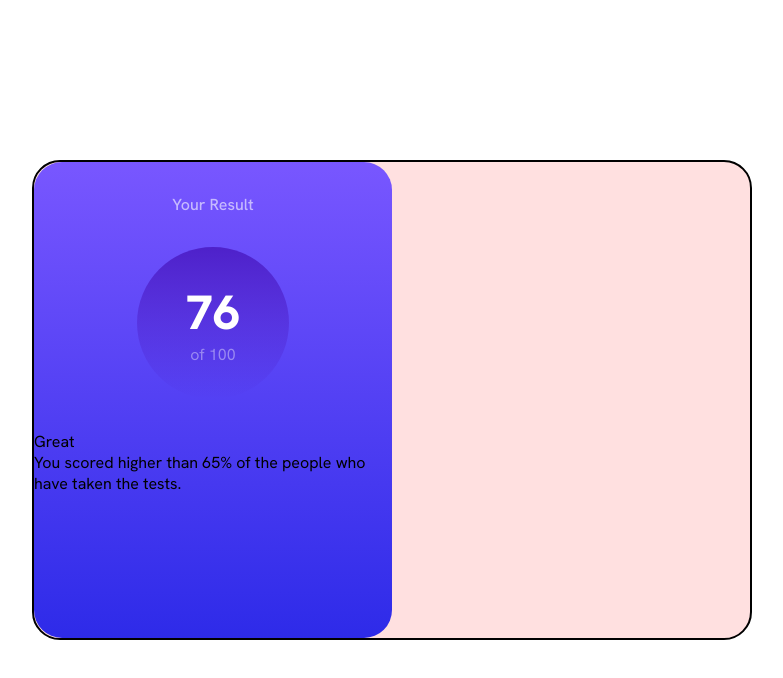
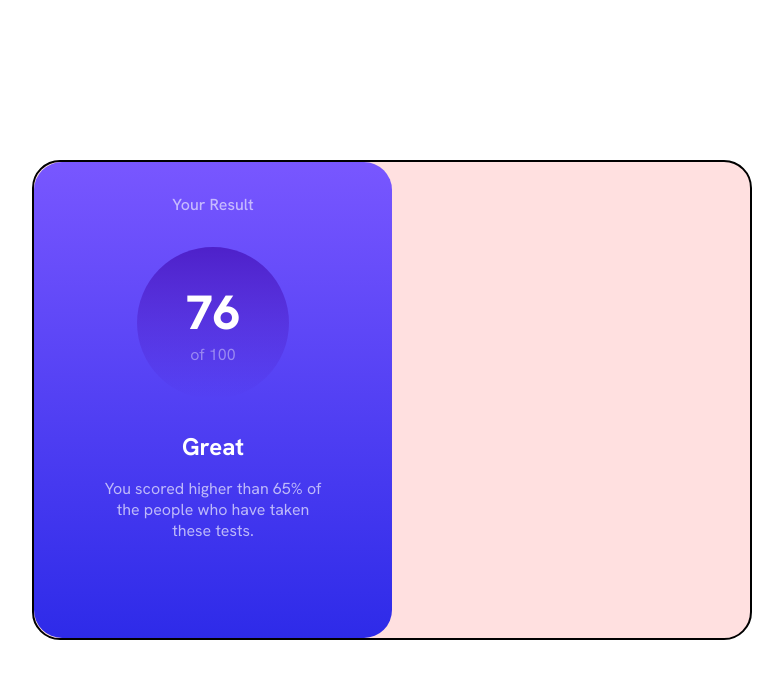
Before and after one commit to ning-sy210/Results-Summary-Component, a React (Vite) app: page / in a window 1280 px wide. Shown: the top 678 px of the page, without its empty margins (248-1031 px from the left). Built offline with nearby package versions, Linux system fonts and the light colour scheme.

Commit message:
style: add css for text content

```diff
--- a/src/App.scss
+++ b/src/App.scss
@@ -54,6 +54,7 @@
   background: linear-gradient($gradient-top-color, $gradient-bot-color);
   border-radius: inherit;
   padding: 32px 0px;
+  text-align: center;
   row-gap: 32px;
 
   .your-result {
@@ -82,6 +83,20 @@
   }
 }
 
+.text-content {
+  padding: 0px 64px;
+  row-gap: 16px;
+
+  span {
+    font-size: 24px;
+    font-weight: 700;
+  }
+
+  p {
+    color: hsla(0, 0%, 100%, 0.65);
+  }
+}
+
 .result-summary {
   background-color: transparent;
 }
--- a/src/App.tsx
+++ b/src/App.tsx
@@ -12,10 +12,11 @@ function App() {
             <span className="max-score">of 100</span>
           </div>
 
-          <div>
-            <span>Great</span>
+          <div className="text-content stack-hc">
+            <span className="text__white">Great</span>
             <p>
-              You scored higher than 65% of the people who have taken the tests.
+              You scored higher than 65% of the people who have taken these
+              tests.
             </p>
           </div>
         </div>
```
